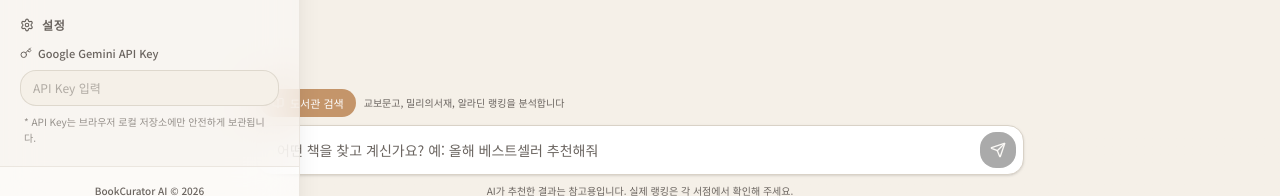
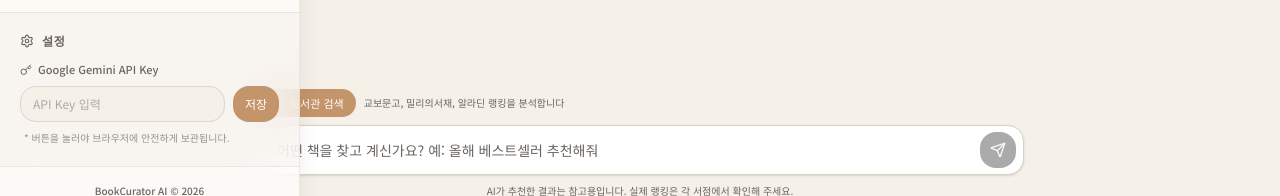
Before and after one commit to minho-png/Book_App, a Next.js app in the folder frontend/: page / in a window 1280 px wide. Both pictures are taken after a click on the button "사이드바 열기". Shown: the part 586-782 px from the top of the page. Built offline with nearby package versions, Linux system fonts and the light colour scheme; no server answers.

Commit message:
style: improve API Key storage UI with explicit save button and feedback

```diff
--- a/frontend/components/chat-sidebar.tsx
+++ b/frontend/components/chat-sidebar.tsx
@@ -10,6 +10,7 @@ import {
   X,
   Settings,
   Key,
+  Check,
 } from "lucide-react"
 import { ScrollArea } from "@/components/ui/scroll-area"
 import { useState, useEffect, useCallback } from "react"
@@ -36,6 +37,7 @@ export function ChatSidebar({
   currentSessionId
 }: ChatSidebarProps) {
   const [apiKey, setApiKey] = useState("")
+  const [isSaved, setIsSaved] = useState(false)
   const [history, setHistory] = useState<ChatSession[]>([])
 
   const loadHistory = useCallback(() => {
@@ -66,9 +68,10 @@ export function ChatSidebar({
     return () => window.removeEventListener("storage", handleStorageChange)
   }, [loadHistory])
 
-  const handleApiKeyChange = (val: string) => {
-    setApiKey(val)
-    localStorage.setItem("google_api_key", val)
+  const handleSaveApiKey = () => {
+    localStorage.setItem("google_api_key", apiKey)
+    setIsSaved(true)
+    setTimeout(() => setIsSaved(false), 2000)
   }
 
   const deleteSession = (e: React.MouseEvent, id: string) => {
@@ -195,15 +198,33 @@ export function ChatSidebar({
               <Key className="h-3 w-3" />
               Google Gemini API Key
             </label>
+            <div className="flex gap-2">
               <input
                 type="password"
                 value={apiKey}
-              onChange={(e) => handleApiKeyChange(e.target.value)}
+                onChange={(e) => setApiKey(e.target.value)}
                 placeholder="API Key 입력"
-              className="w-full px-3 py-2 rounded-xl bg-background border border-border/80 text-[12px] focus:outline-none focus:ring-2 focus:ring-accent/30 focus:border-accent transition-all placeholder:text-muted-foreground/50"
+                className="flex-1 px-3 py-2 rounded-xl bg-background border border-border/80 text-[12px] focus:outline-none focus:border-accent transition-all placeholder:text-muted-foreground/50"
               />
+              <button
+                onClick={handleSaveApiKey}
+                className={`px-3 py-2 rounded-xl text-[12px] font-medium transition-all flex items-center gap-1.5 whitespace-nowrap ${isSaved
+                  ? "bg-green-500/10 text-green-500 border border-green-500/20"
+                  : "bg-accent text-accent-foreground hover:opacity-90"
+                  }`}
+              >
+                {isSaved ? (
+                  <>
+                    <Check className="h-3.5 w-3.5" />
+                    <span>저장됨</span>
+                  </>
+                ) : (
+                  "저장"
+                )}
+              </button>
+            </div>
             <p className="text-[10px] text-muted-foreground/70 leading-relaxed px-1">
-              * API Key는 브라우저 로컬 저장소에만 안전하게 보관됩니다.
+              * 버튼을 눌러야 브라우저에 안전하게 보관됩니다.
             </p>
           </div>
         </div>
```
Lines whose indentation alone changed are shown as unchanged.
